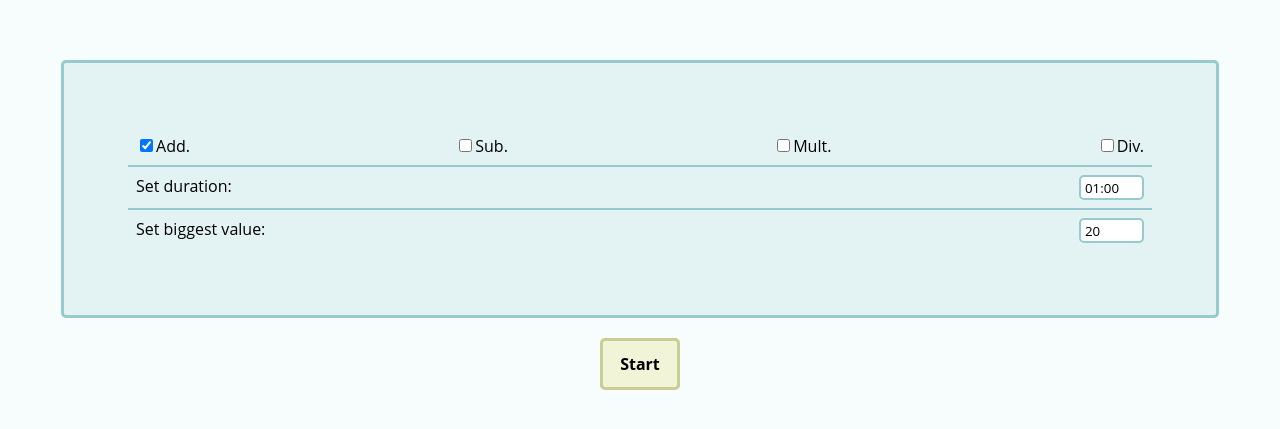
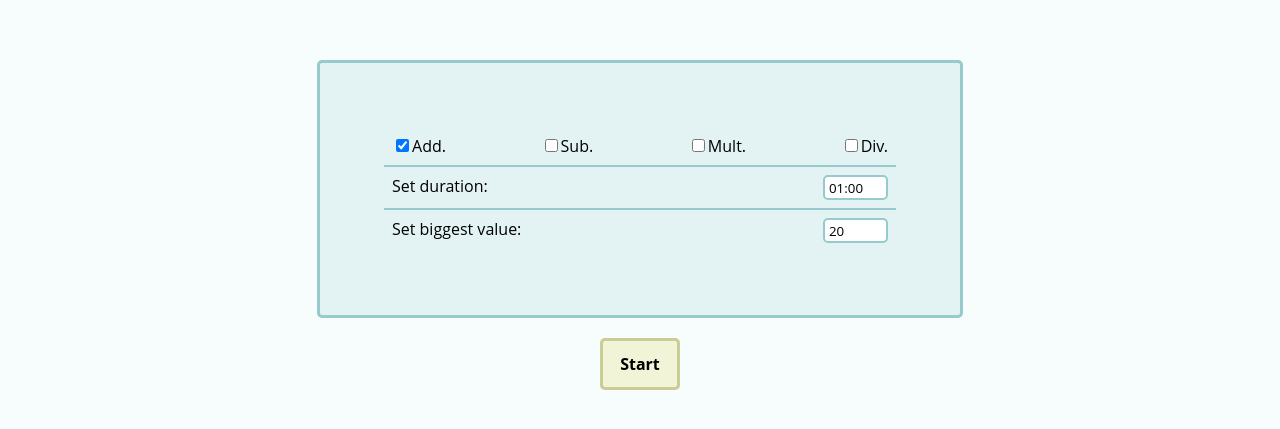
Before and after one commit to pablomartan/arithmetic, a React app: page / in a window 1280 px wide. Shown: the part 175-604 px from the top of the page. Built offline with nearby package versions, Linux system fonts and the light colour scheme.

Commit message:
feat: set width for desktop size in Settings.css

```diff
--- a/src/components/Settings.css
+++ b/src/components/Settings.css
@@ -19,3 +19,9 @@
     width: 60%;
   }
 }
+
+@media (900px <= width) {
+  #settings {
+    width: 40%;
+  }
+}
```
